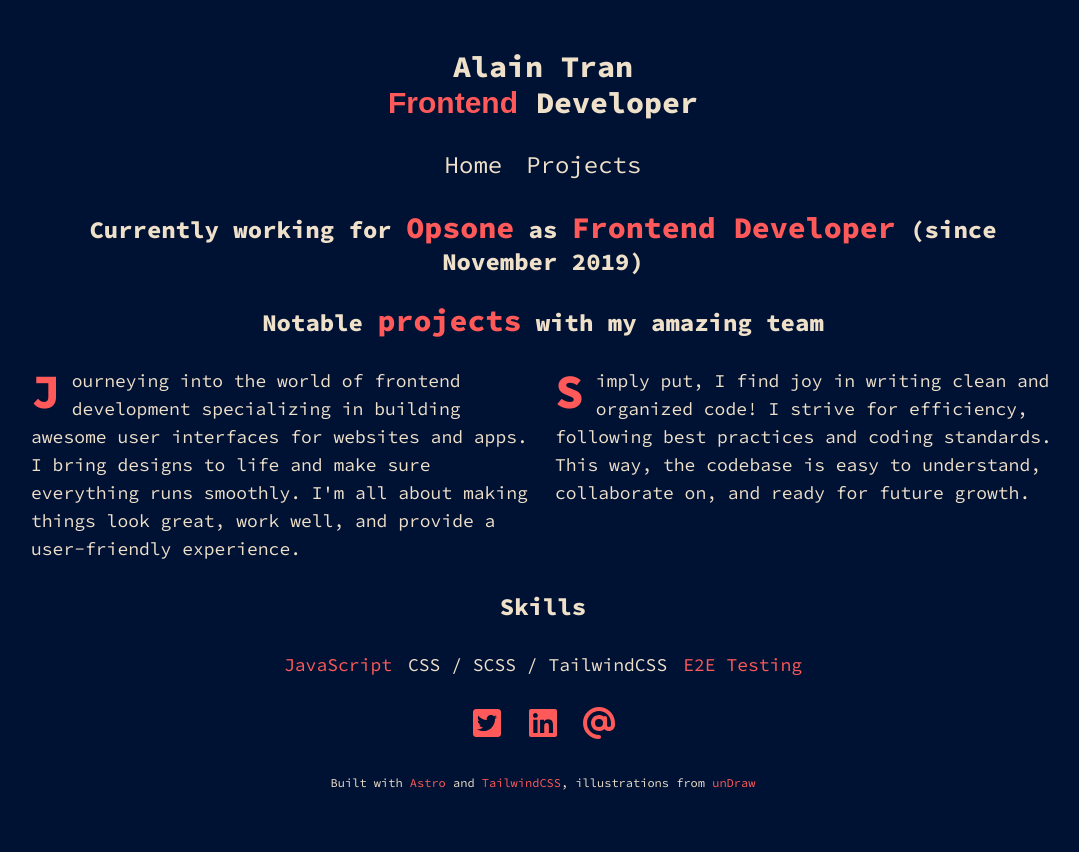
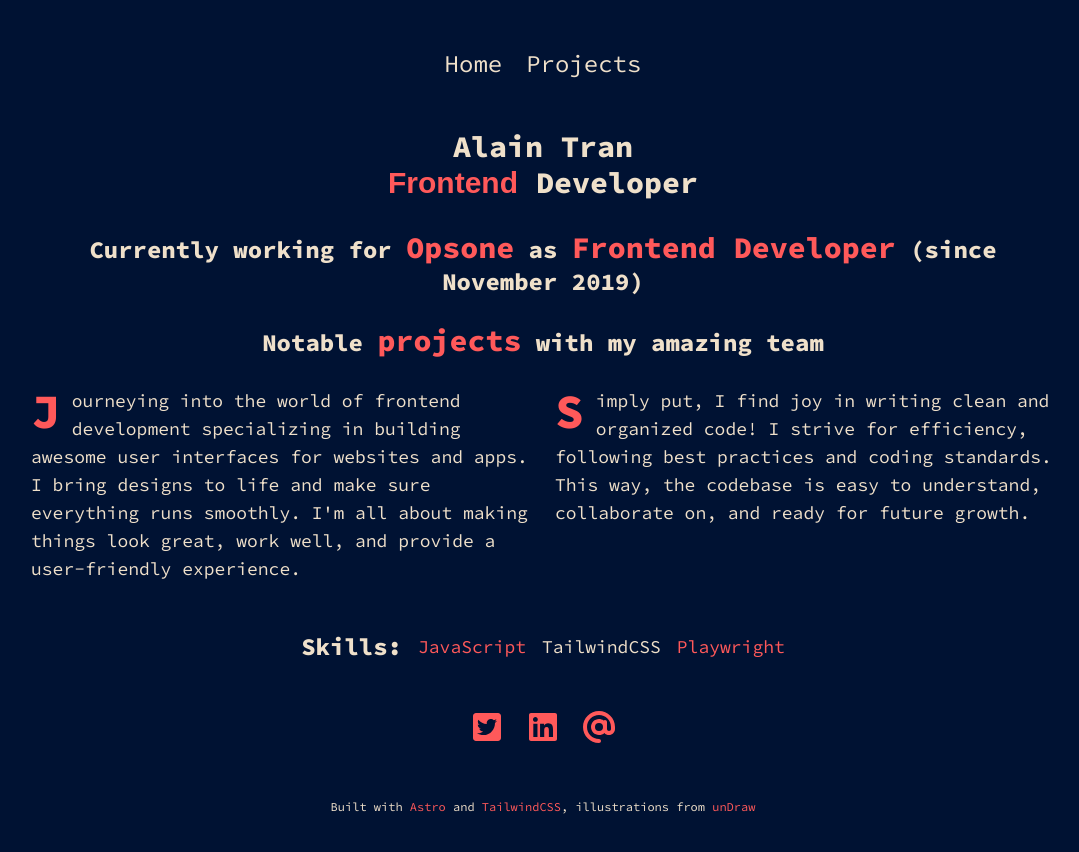
Before and after one commit to alaincodes/alain-icu, an Astro site in the folder frontend/: page / in a window 1280 px wide. Shown: the whole page, without its empty margins (97-1176 px from the left). Built offline with nearby package versions, Linux system fonts and the light colour scheme; Astro itself is replaced by a stand-in of ours; a web font is replaced by a local one.

Commit message:
update layout and clean spacing

```diff
--- a/frontend/src/components/Head.astro
+++ b/frontend/src/components/Head.astro
@@ -2,9 +2,4 @@
 import Nav from "./Nav.astro";
 ---
 
-<h1 class="text-3xl font-bold text-center">
-	Alain Tran <br />
-	<strong class="text-coral-red">Frontend</strong> Developer
-</h1>
-
 <Nav />
--- a/frontend/src/layouts/Layout.astro
+++ b/frontend/src/layouts/Layout.astro
@@ -21,7 +21,7 @@ const { title } = Astro.props;
 	</head>
 	<body class="text-lg text-beige bg-blue font-source-code-pro">
 		<div
-			class="grid place-content-center gap-7 max-w-7xl min-h-screen w-full mx-auto py-12 px-6"
+			class="grid place-content-center gap-12 max-w-7xl min-h-screen w-full mx-auto py-12 px-6"
 		>
 			<Head />
 			<slot />
@@ -31,11 +31,6 @@ const { title } = Astro.props;
 </html>
 
 <style is:global>
-	.neon-text {
-		text-shadow: 0 0 7px #fff, 0 0 10px #fff, 0 0 21px #fff, 0 0 42px #f09,
-			0 0 82px #f09, 0 0 92px #f09, 0 0 102px #f09, 0 0 151px #f09;
-	}
-
 	@font-face {
 		font-family: "Source Code Pro";
 		src: url("/fonts/SourceCodePro-Light.woff2") format("woff2");
--- a/frontend/src/pages/index.astro
+++ b/frontend/src/pages/index.astro
@@ -4,6 +4,10 @@ import Layout from "../layouts/Layout.astro";
 
 <Layout title="Alain Tran - Frontend Developer">
 	<div class="max-w-5xl mx-auto">
+		<h1 class="mb-7 text-3xl font-bold text-center">
+			Alain Tran <br />
+			<strong class="text-coral-red">Frontend</strong> Developer
+		</h1>
 		<h2 class="mb-7 text-2xl font-bold text-center">
 			Currently working for <a
 				href="https://www.opsone.net/"
@@ -37,10 +41,10 @@ import Layout from "../layouts/Layout.astro";
 			</li>
 		</ul>
 	</div>
-	<p class="text-2xl font-bold text-center">Skills</p>
-	<ul class="flex gap-4 flex-wrap justify-center">
+	<ul class="flex gap-4 flex-wrap justify-center items-center">
+		<li class="text-2xl font-bold text-center">Skills: </li>
 		<li class="text-coral-red">JavaScript</li>
-		<li>CSS / SCSS / TailwindCSS</li>
-		<li class="text-coral-red">E2E Testing</li>
+		<li>TailwindCSS</li>
+		<li class="text-coral-red">Playwright</li>
 	</ul>
 </Layout>
```
